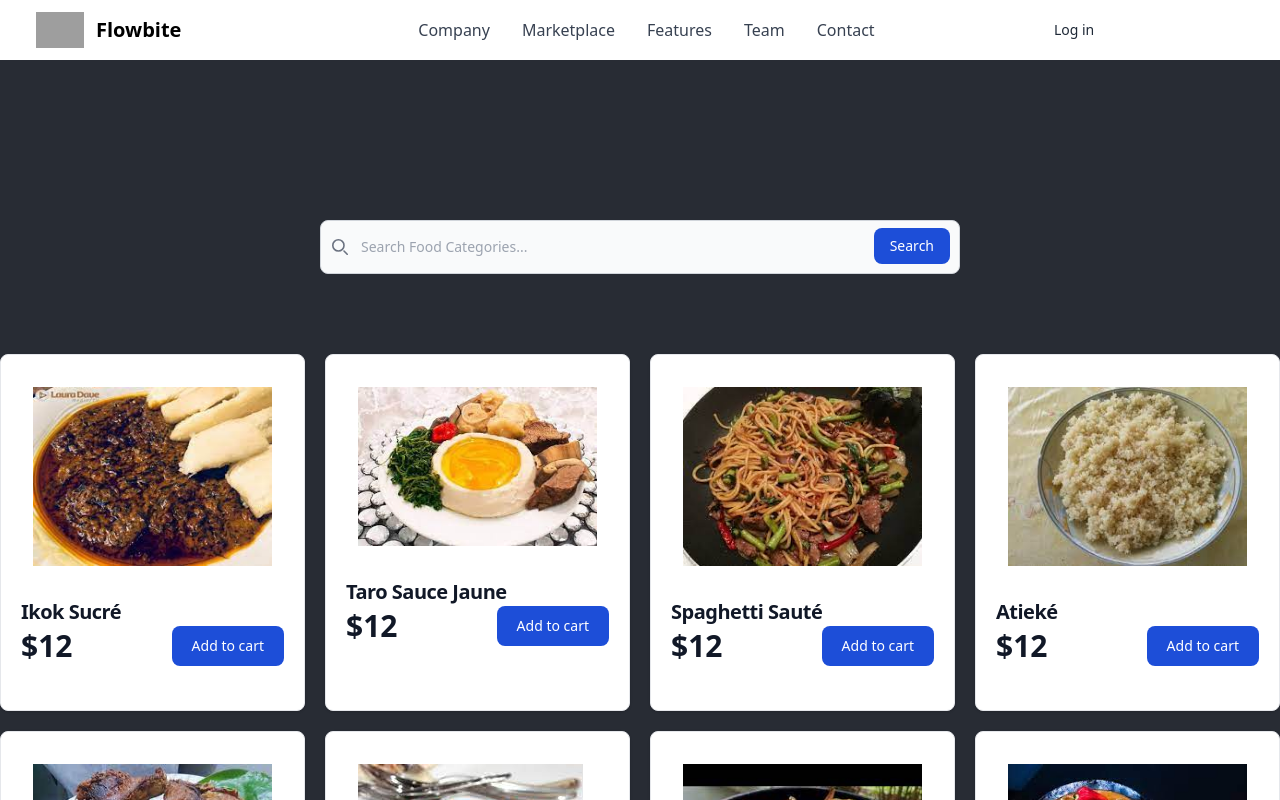
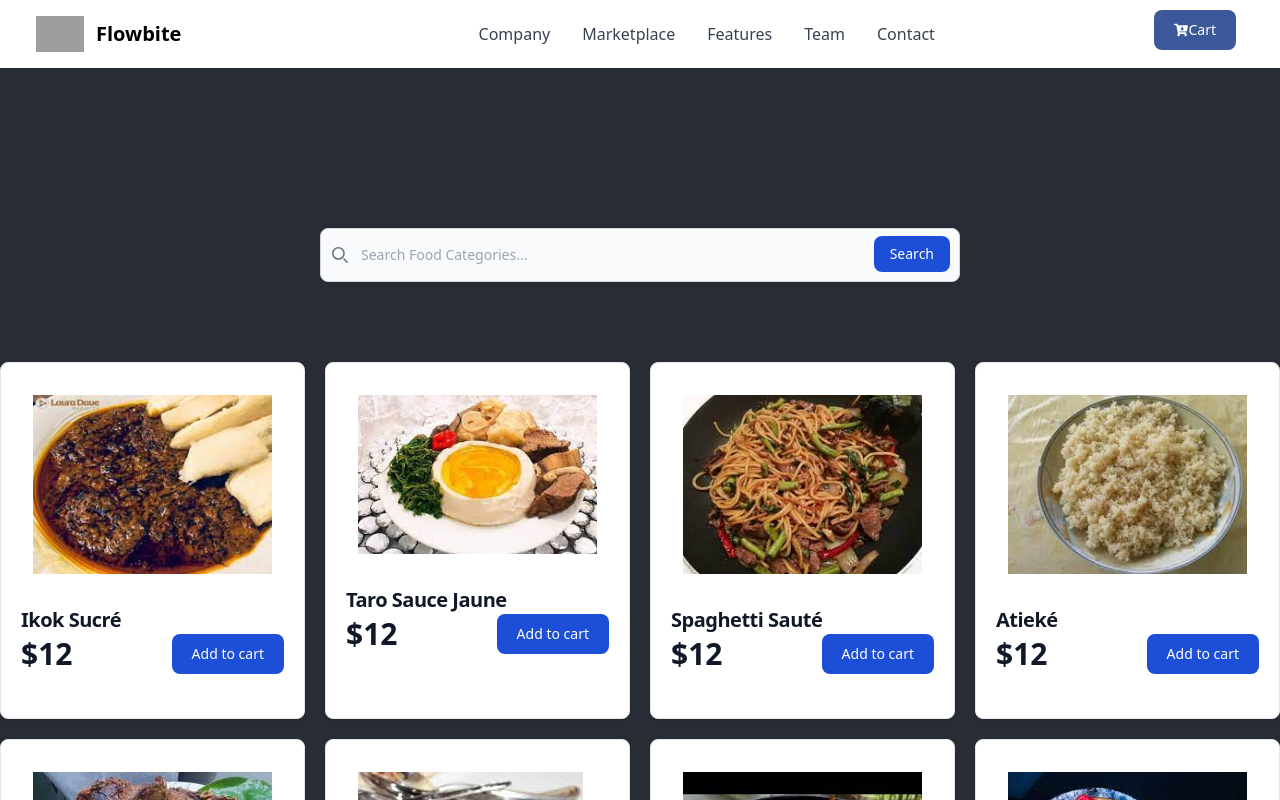
Before and after one commit to Level237/food-app-react, a React (Create React App) app: page / in a window 1280 px wide. Shown: the top 800 px of the page. Built offline with nearby package versions, Linux system fonts and the light colour scheme; grey boxes are pictures that could not be loaded.

Commit message:
overlay update

```diff
--- a/package.json
+++ b/package.json
@@ -8,6 +8,7 @@
     "@testing-library/user-event": "^13.5.0",
     "react": "^18.2.0",
     "react-dom": "^18.2.0",
+    "react-icons": "^4.12.0",
     "react-scripts": "5.0.1",
     "web-vitals": "^2.1.4"
   },
--- a/src/App.module.css
+++ b/src/App.module.css
@@ -3,6 +3,10 @@
 }
 .width{
   width: 50vw;
+}
+.overlay{
+  z-index: 20;
+  background-color: rgba(0, 0, 0, 0.75);
 }
 
 .App-logo {
--- a/src/components/Food/Show-Food.jsx
+++ b/src/components/Food/Show-Food.jsx
@@ -1,13 +1,15 @@
+import classes from '../../App.module.css';
 const ShoWFood=(props)=>{
 
+    const clas=`bg-blend-multiply overflow-y-auto overflow-x-hidden fixed flex items-center justify-center h-screen left-0 z-50 justify-center items-center w-full md:inset-0 h-[calc(100%-1rem)] max-h-full ${classes.overlay}`
     return (
         <>
 
-<div  tabIndex="-1" aria-hidden="true" className="overflow-y-auto overflow-x-hidden fixed flex items-center justify-center h-screen left-0 z-50 justify-center items-center w-full md:inset-0 h-[calc(100%-1rem)] max-h-full">
+<div  tabIndex="-1" aria-hidden="true" className={clas}>
     <div className="relative p-4 w-full max-w-2xl max-h-full">
 
         <div className="relative bg-white rounded-lg shadow dark:bg-gray-700">
-        <img src={props.selectedFood.img} className=" w-full p-8 rounded-t-lg"  alt={props.selectedFood.name} />
+        <img src={props.selectedFood.img} className=" w-100 p-8 rounded-t-lg"  alt={props.selectedFood.name} />
             <div className="flex items-center justify-between p-4 md:p-5 border-b rounded-t dark:border-gray-600">
                 <h3 className=" text-center text-xl font-semibold text-gray-900 dark:text-white">
                     {props.selectedFood.name}
--- a/src/components/Header.jsx
+++ b/src/components/Header.jsx
@@ -1,4 +1,4 @@
-
+import { FaCartArrowDown } from "react-icons/fa";
 const Header=()=>{
 
     return (
@@ -11,8 +11,11 @@ const Header=()=>{
                 <span className="self-center text-xl font-semibold whitespace-nowrap dark:text-white">Flowbite</span>
             </a>
             <div className="flex items-center lg:order-2">
-                <a href="#" className="text-gray-800 dark:text-white hover:bg-gray-50 focus:ring-4 focus:ring-gray-300 font-medium rounded-lg text-sm px-4 lg:px-5 py-2 lg:py-2.5 mr-2 dark:hover:bg-gray-700 focus:outline-none dark:focus:ring-gray-800">Log in</a>
-                <a href="#" className="text-white bg-primary-700 hover:bg-primary-800 focus:ring-4 focus:ring-primary-300 font-medium rounded-lg text-sm px-4 lg:px-5 py-2 lg:py-2.5 mr-2 dark:bg-primary-600 dark:hover:bg-primary-700 focus:outline-none dark:focus:ring-primary-800">Get started</a>
+
+                <button type="button" class="text-white bg-[#3b5998] hover:bg-[#3b5998]/90 focus:ring-4 focus:outline-none focus:ring-[#3b5998]/50 font-medium rounded-lg text-sm px-5 py-2.5 text-center inline-flex items-center dark:focus:ring-[#3b5998]/55 me-2 mb-2">
+                <FaCartArrowDown/>
+Cart
+</button>
                 <button data-collapse-toggle="mobile-menu-2" type="button" className="inline-flex items-center p-2 ml-1 text-sm text-gray-500 rounded-lg lg:hidden hover:bg-gray-100 focus:outline-none focus:ring-2 focus:ring-gray-200 dark:text-gray-400 dark:hover:bg-gray-700 dark:focus:ring-gray-600" aria-controls="mobile-menu-2" aria-expanded="false">
                     <span className="sr-only">Open main menu</span>
                     <svg className="w-6 h-6" fill="currentColor" viewBox="0 0 20 20" xmlns="http://www.w3.org/2000/svg"><path fillRule="evenodd" d="M3 5a1 1 0 011-1h12a1 1 0 110 2H4a1 1 0 01-1-1zM3 10a1 1 0 011-1h12a1 1 0 110 2H4a1 1 0 01-1-1zM3 15a1 1 0 011-1h12a1 1 0 110 2H4a1 1 0 01-1-1z" clipRule="evenodd"></path></svg>
```
Also changed, not shown: 1 other file (tests, documents, lock files or other folders).
